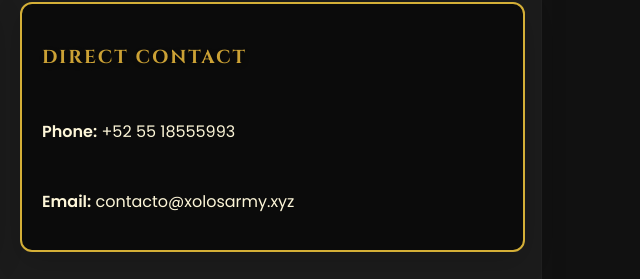
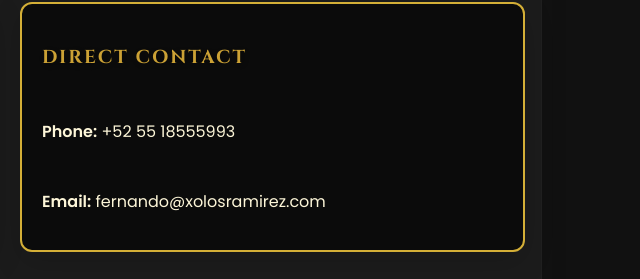
Before and after one commit to xolosArmy/xolosramirez, a plain HTML site: page en/contact.html in a window 1280 px wide. Shown: the part 1858-2137 px from the top of the page, 632-1272 px from the left. Drawn offline with nearby package versions, Linux system fonts and the light colour scheme.

Commit message:
Update contact.html

```diff
--- a/en/contact.html
+++ b/en/contact.html
@@ -158,7 +158,7 @@ j=d.createElement(s),dl=l!='dataLayer'?'&l='+l:'';j.async=true;j.src=
           <article class="card" data-aos="zoom-in" data-aos-delay="250">
             <h3>Direct contact</h3>
             <p><strong>Phone:</strong> +52 55 18555993</p>
-            <p><strong>Email:</strong> contacto@xolosarmy.xyz</p>
+            <p><strong>Email:</strong> fernando@xolosramirez.com</p>
           </article>
         </div>
       </section>
```
